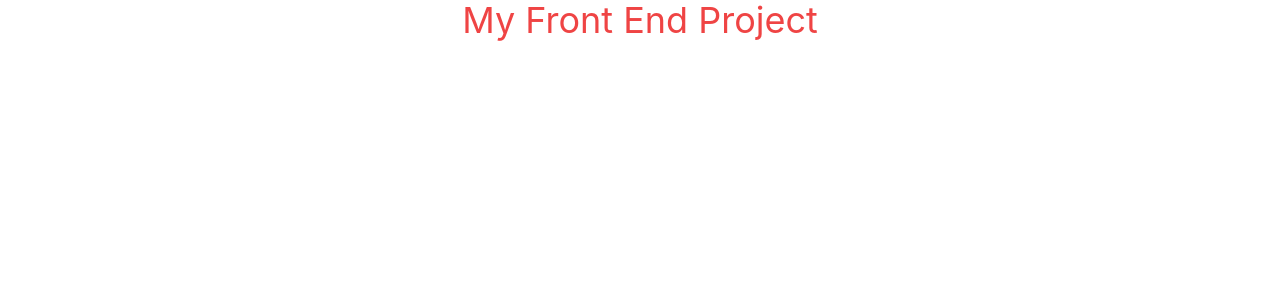
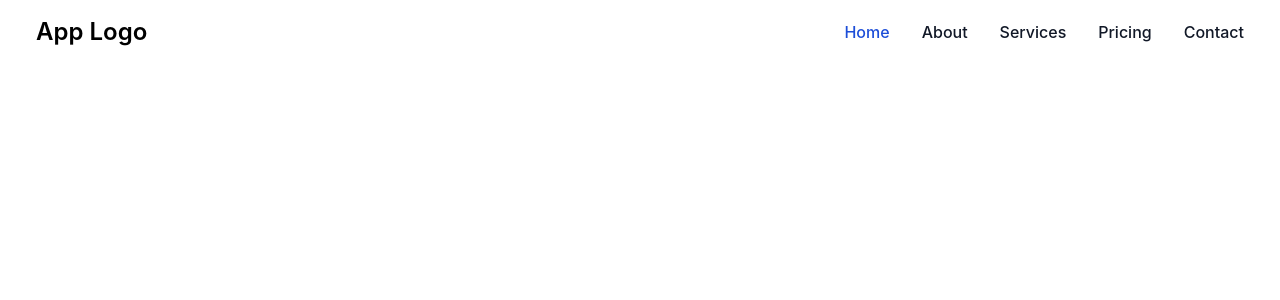
Before and after one commit to ashrafali2000/sourceCode-hackaton-2, a React (Create React App) app in the folder frontend/: page / in a window 1280 px wide. Shown: the top 300 px of the page. Built offline with nearby package versions, Linux system fonts and the light colour scheme.

Commit message:
add Routes , Route reactRouterDom

```diff
--- a/frontend/src/App.js
+++ b/frontend/src/App.js
@@ -1,10 +1,17 @@
 // import logo from './logo.svg';
+import { Route, Routes} from "react-router-dom";
 import './App.css';
+import { SingUp } from "./pages/signUp";
+import { Navbar } from "./components/navbar";
 
 function App() {
   return (
-    <div className="App">
-     <h2 className='text-4xl text-red-500'>My Front End Project</h2>
+    <div className="max-w-7xl mx-auto px-5">
+      <Routes>
+        <Route path="/" element = {<Navbar/>}>
+         <Route index element = {<SingUp />}/>
+        </Route>
+      </Routes>
     </div>
   );
 }
```
